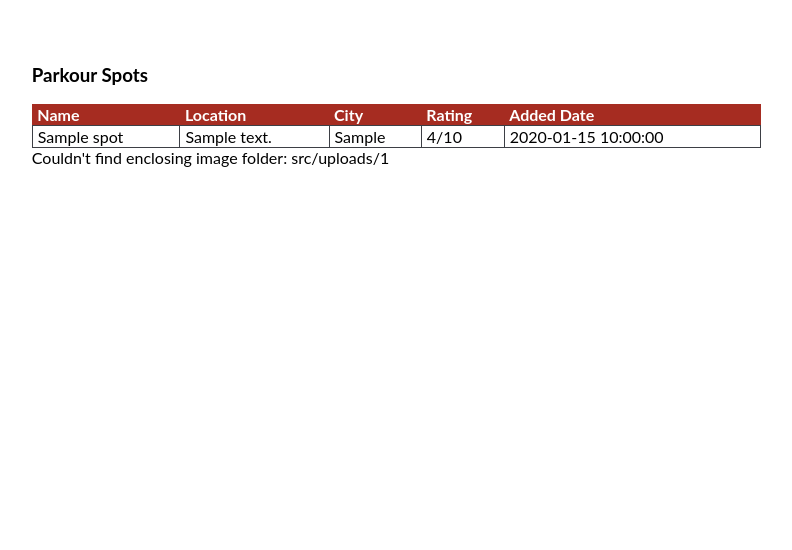
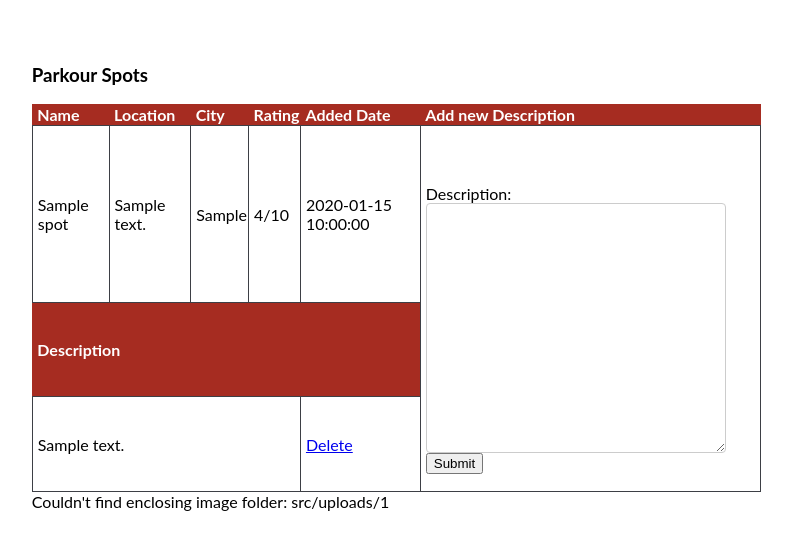
Before and after one commit to Laureatus/ParkourSpots, a PHP site: page /index.php?spot_id=1&action=detail_view in a window 1280 px wide. Shown: the part 50-600 px from the top of the page, without its empty margins (13-805 px from the left). Run offline with PHP 8.4, Linux system fonts and the light colour scheme; tables that the repository leaves empty hold one stand-in row (values such as "Sample post").

Commit message:
Added functionality for adding description

```diff
--- a/Website/index.php
+++ b/Website/index.php
@@ -6,7 +6,7 @@
 
 $action = $_REQUEST['action'] ?? '';
 $spot_id = $_REQUEST['spot_id'] ?? null;
-
+$description_id = $_POST['description'] ?? null;
 $content = '';
 
 switch($action) {
@@ -60,8 +60,19 @@
          $content = render_spots_table();
          break;
 
+    case 'submit_description':
+        insert_description($_POST['spot_id'], $description_id);
+
+
+
     case 'detail_view':
-        $content = show_single_spot($spot_id);
+        $content = show_detail_view($spot_id);
+        break;
+
+    case 'delete_description':
+        delete_description($_GET['description_id']);
+        $content = show_detail_view($spot_id);
+
         break;
 
     case 'delete_image':
--- a/Website/src/Scripts/functions.inc.php
+++ b/Website/src/Scripts/functions.inc.php
@@ -1,6 +1,7 @@
 <?php
 
 include 'settings.php';
+include 'src/Scripts/head.php';
 
 /**
  * Connects to a mysql database.
@@ -98,14 +99,12 @@
     $connection = connect(DB_HOSTNAME,DB_USERNAME, DB_NAME, DB_PASSWORD);
     $statementSpot = "INSERT INTO spot (name,address,city,rating) VALUES (:name,:address,:city,:rating)";
     $insertSpot = $connection->prepare($statementSpot);
-
     $result = $insertSpot->execute([
         ':name' => $name,
         ':address' => $location,
         ':city' => $city,
         ':rating' => $rating
     ]);
-
     if ($result === TRUE) {
         return $connection->lastInsertId();
     }
@@ -168,10 +167,13 @@
  */
 function delete_spot($spot_id) {
     $connection = connect(DB_HOSTNAME,DB_USERNAME, DB_NAME, DB_PASSWORD);
-    $delete_fk = "delete from images where spot_id = $spot_id;";
+    $delete_image_fk = "delete from images where spot_id = $spot_id;";
+    $delete_description_fk = "delete from description where spot_id = $spot_id;";
     $delete_pk = "delete from spot where spot_id = $spot_id;";
-    $prepare_fk = $connection->prepare($delete_fk);
-    $prepare_fk->execute();
+    $prepare_image_fk = $connection->prepare($delete_image_fk);
+    $prepare_description_fk = $connection->prepare($delete_description_fk);
+    $prepare_image_fk->execute();
+    $prepare_description_fk->execute();
     $prepare_pk = $connection->prepare($delete_pk);
     return $prepare_pk->execute();
 }
@@ -325,7 +327,7 @@
         <input type='number' id='rating' name='rating' min='1' max='10' value='$rating'><br>
 
         <input type='file' name='my_file'>
-        <input type='submit' name='submit' value='Submit'>
+        <input type='submit' value='Submit'>
     </form>
 FORM;
 
@@ -482,36 +484,83 @@
     return $count;
 }
 
-function insert_description($spot_id){
-    $connection = connect(DB_HOSTNAME,DB_USERNAME, DB_NAME, DB_PASSWORD);
-    $statementSpot = "INSERT INTO images (path, spot_id) VALUES (:db_path, :spot_id)";
-    $insertSpot = $connection->prepare($statementSpot);
 
-    $insertSpot->execute([
-        ':db_path' => $db_path,
-        ':spot_id' => $spot_id,
-    ]);
-}
 
-function show_single_spot($spot_id){
+function show_detail_view($spot_id){
     $connection = connect(DB_HOSTNAME,DB_USERNAME, DB_NAME, DB_PASSWORD);
     $query = "SELECT * FROM spot WHERE spot_id=".$spot_id."." ;
     $spot = $connection->query($query);
     $spot->setFetchMode(PDO::FETCH_ASSOC);
 
-
+    $query = "SELECT * FROM description WHERE spot_id=".$spot_id."." ;
+    $description = $connection->query($query);
+    $description->setFetchMode(PDO::FETCH_ASSOC);
         foreach ($spot as $key => $spot) {
             $table = '<table>';
-            $table.= '<tr><th>Name</th><th>Location</th><th>City</th><th>Rating</th><th>Added Date</th></tr>';
+            $table.= '<tr><th>Name</th><th>Location</th><th>City</th><th>Rating</th><th>Added Date</th><th>Add new Description</th></tr>';
             $table .='<tr>';
             $table .='<td>' . $spot['name'] .'</a></td>';
             $table .='<td>' . $spot['address'] . '</td>';
             $table .='<td>' . $spot['city'] . '</td>';
             $table .='<td>' . $spot['rating'] . '/10</td>';
             $table .='<td>' . $spot['added_date'] . '</td>';
+            $table .='<td rowspan="4" colspan="0.5">' . get_description_form($spot_id). '</td>';
             $table .='</tr>';
+            $table.= '<tr><th colspan="5">Description</th></tr>';
+            foreach ($description as $value => $description) {
+                $table .= '<tr><td colspan="4">' . $description['description'] . '</td>
+                <td><a href="/index.php?spot_id='.$spot['spot_id'].'&description_id=' . $description['description_id'] . '&action=delete_description">Delete</a></td></tr>';
+            }
         }
         $table .='</table>';
         $table .=render_images($spot_id);
         return $table;
 }
+
+function get_description_form($spot_id = null, $values = [], $errors = []) {
+
+    if (!empty($spot_id)) {
+        $spot = get_spot($spot_id);
+    }
+    elseif (!empty($values)) {
+        $spot = $values;
+    }
+
+    $description = $spot['description'] ?? '';
+
+
+    $form = <<<FORM
+    <form enctype='multipart/form-data' action='index.php' method='post'>
+        <input type='hidden' id='action' name='action' value='submit_description'><br>
+        <input type='hidden' id='spot_id' name='spot_id' value='$spot_id'><br>
+        <input type='hidden' id='description_id' name='description_id' value='description_id'><br>
+        <label for='name'>Description:</label><br>
+        <textarea style="resize: vertical; height: 250px; width: 300px; word-break: break-word;" maxlength="500" type='text' id='name' name='description' value='$description'></textarea>
+        <input type='submit' name='add' value='Submit'>
+    </form>
+FORM;
+
+    return $form;
+}
+
+function insert_description($spot_id, $description){
+        $connection = connect(DB_HOSTNAME,DB_USERNAME, DB_NAME, DB_PASSWORD);
+        $statementSpot = "INSERT INTO description (spot_id, description) VALUES (:spot_id, :description)";
+        $insertSpot = $connection->prepare($statementSpot);
+        $result = $insertSpot->execute([
+            ':spot_id' => $spot_id,
+            ':description' => $description
+        ]);
+        if ($result === TRUE) {
+            return $connection->lastInsertId();
+        }
+
+        return FALSE;
+}
+
+function delete_description($description_id){
+    $connection = connect(DB_HOSTNAME,DB_USERNAME, DB_NAME, DB_PASSWORD);
+    $query = "delete from description where description_id = $description_id;";
+    $prepare = $connection->prepare($query);
+    return $prepare->execute();
+}
--- a/Website/src/Styles/styles.css
+++ b/Website/src/Styles/styles.css
@@ -292,6 +292,12 @@
     border: 1px solid #3D3F45;
 }
 
-/*
-FORM
- */
+
+
+input[type=text], select, textarea {
+    width: 100%;
+    padding: 12px;
+    border: 1px solid #ccc;
+    border-radius: 4px;
+    resize: vertical;
+}
```
Also changed, not shown: Website/parkour-schema.sql (+8 -1 lines), Website/parkour-data.sql (line endings or trailing spaces).
